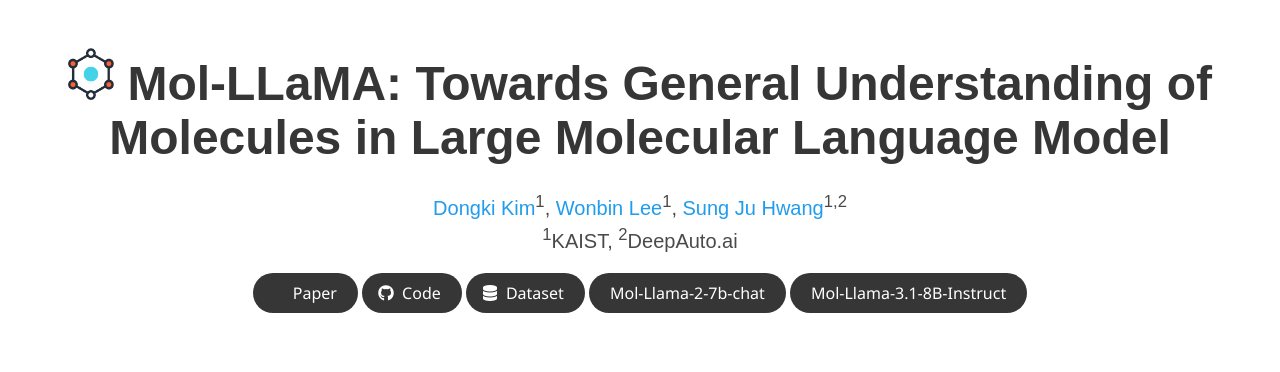
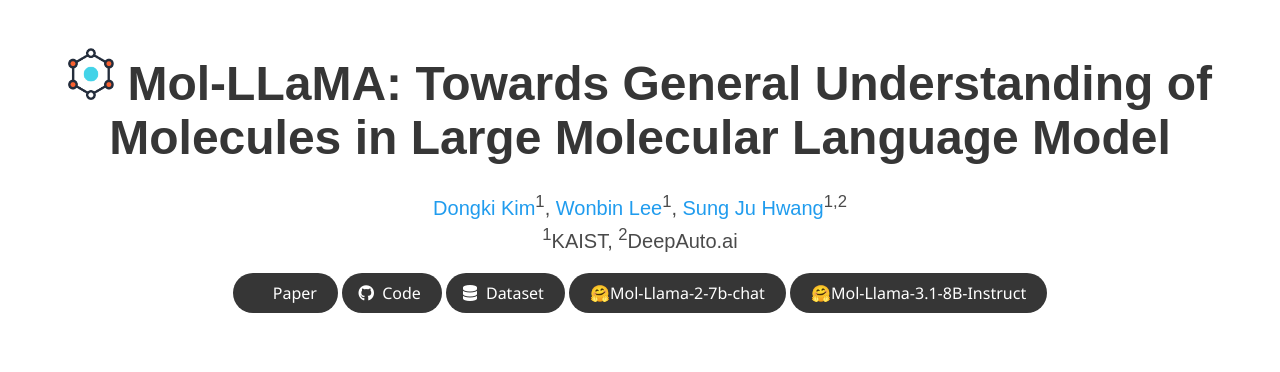
Before and after one commit to Mol-LLaMA/mol-llama.github.io, a plain HTML site: page index.html in a window 1280 px wide. Shown: the top 372 px of the page. Drawn offline with nearby package versions, Linux system fonts and the light colour scheme; a script that the page names is missing; some icons are missing; a web font is replaced by a local one.

Commit message:
Update links

```diff
--- a/index.html
+++ b/index.html
@@ -102,13 +102,13 @@
               <span class="link-block">
                 <a href="https://huggingface.co/DongkiKim/Mol-Llama-2-7b-chat" target="_blank"
                   class="external-link button is-normal is-rounded is-dark">
-                  <span>Mol-Llama-2-7b-chat</span>
+                  <span>🤗Mol-Llama-2-7b-chat</span>
                 </a>
               </span>
               <span class="link-block">
                 <a href="https://huggingface.co/DongkiKim/Mol-Llama-3.1-8B-Instruct" target="_blank"
                   class="external-link button is-normal is-rounded is-dark">
-                  <span>Mol-Llama-3.1-8B-Instruct</span>
+                  <span>🤗Mol-Llama-3.1-8B-Instruct</span>
                 </a>
               </span>
             </div>
```
